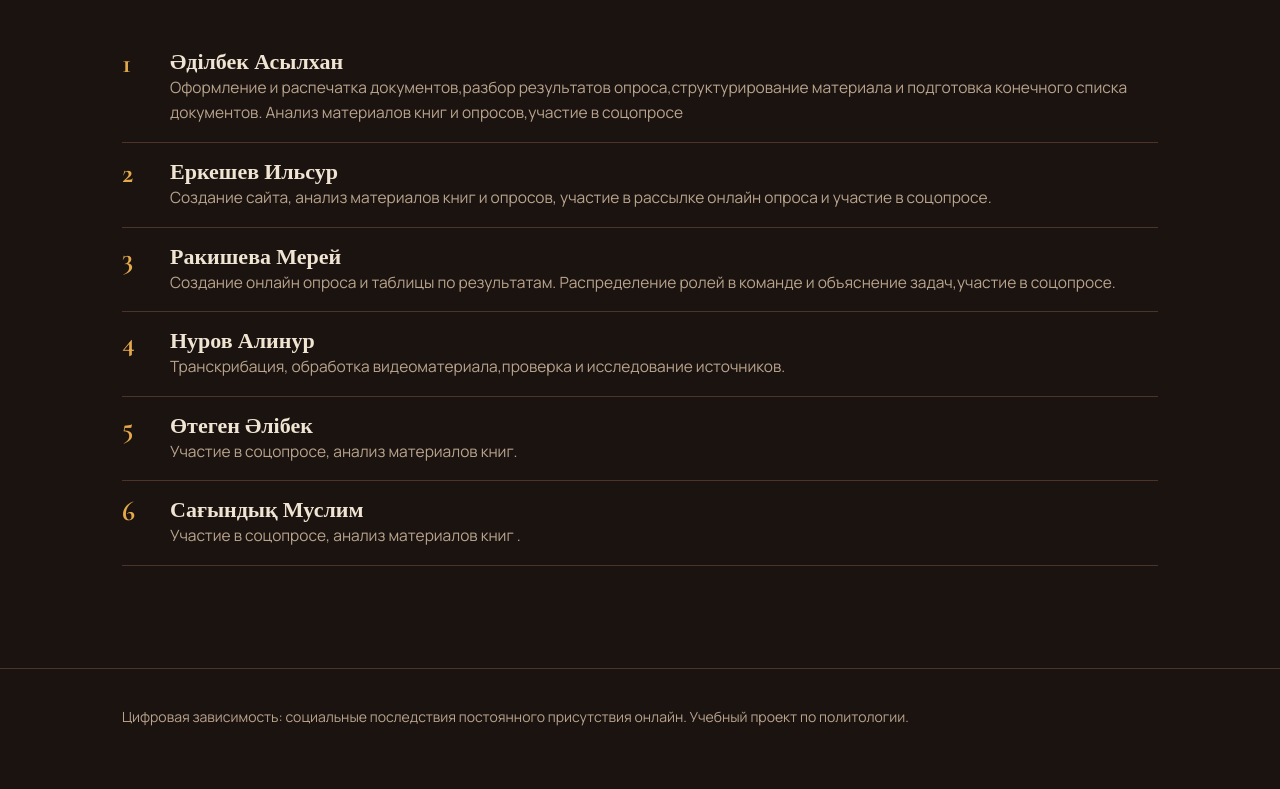
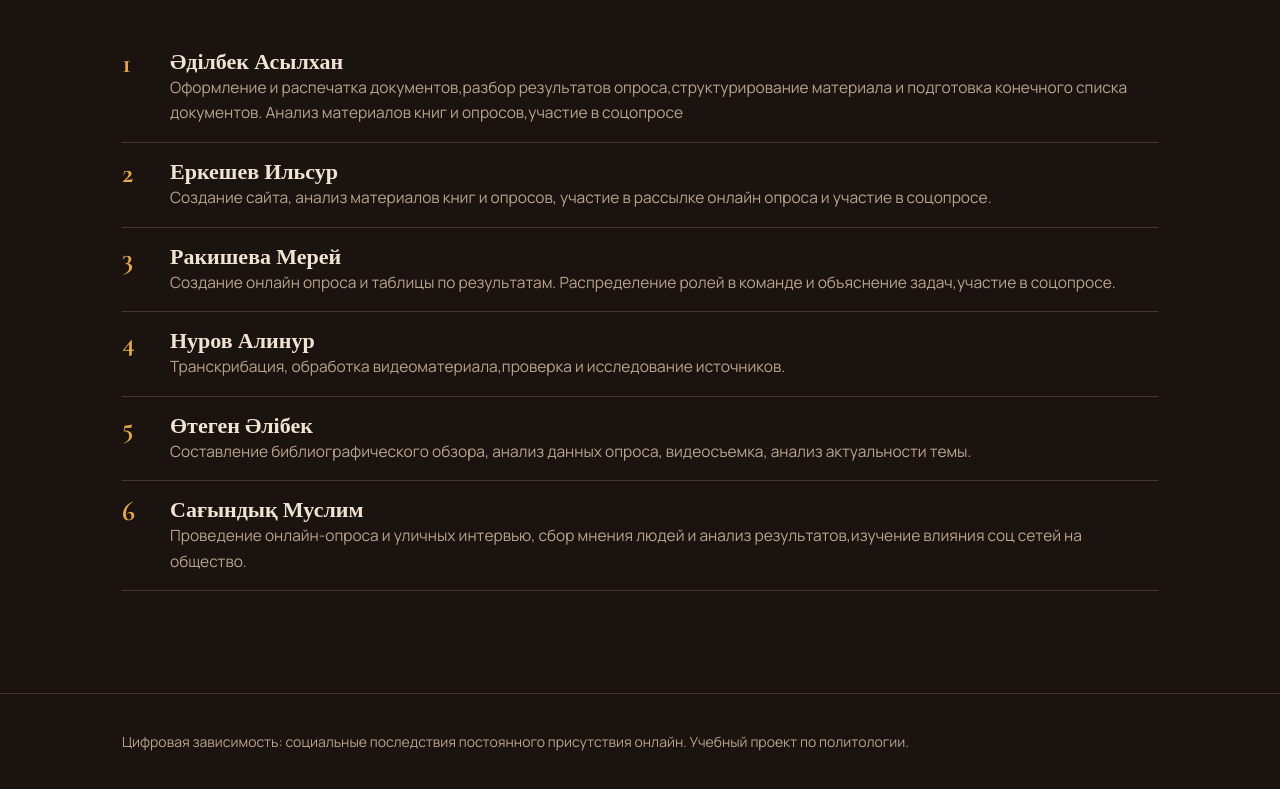
Before and after one commit to carm1ne21/projectpolit, a plain HTML site: page index.html in a window 1280 px wide. Shown: the part 5173-5962 px from the top of the page. Drawn offline with nearby package versions, Linux system fonts and the light colour scheme.

Commit message:
Update team member roles and descriptions

```diff
--- a/index.html
+++ b/index.html
@@ -221,8 +221,8 @@ let M=store.get('da_m',[
  {n:'Еркешев Ильсур',r:'Создание сайта, анализ материалов книг и опросов, участие в рассылке онлайн опроса и участие в соцопросе.'},
  {n:'Ракишева Мерей',r:'Создание онлайн опроса и таблицы по результатам. Распределение ролей в команде и объяснение задач,участие в соцопросе.'},
  {n:'Нуров Алинур',r:'Транскрибация, обработка видеоматериала,проверка и исследование источников.'},
- {n:'Өтеген Әлібек',r:'Участие в соцопросе, анализ материалов книг.'},
- {n:'Сағындық Муслим',r:'Участие в соцопросе, анализ материалов книг .'},
+ {n:'Өтеген Әлібек',r:'Составление библиографического обзора, анализ данных опроса, видеосъемка, анализ актуальности темы.'},
+ {n:'Сағындық Муслим',r:'Проведение онлайн-опроса и уличных интервью, сбор мнения людей и анализ результатов,изучение влияния соц сетей на общество.'},
 ]);
 function drawM(){
   $('#team-list').innerHTML=M.map((m,i)=>'<li><span class="n">'+(i+1)+'</span><div><div class="who" data-i="'+i+'" data-f="n">'+esc(m.n)+'</div>'+
```
